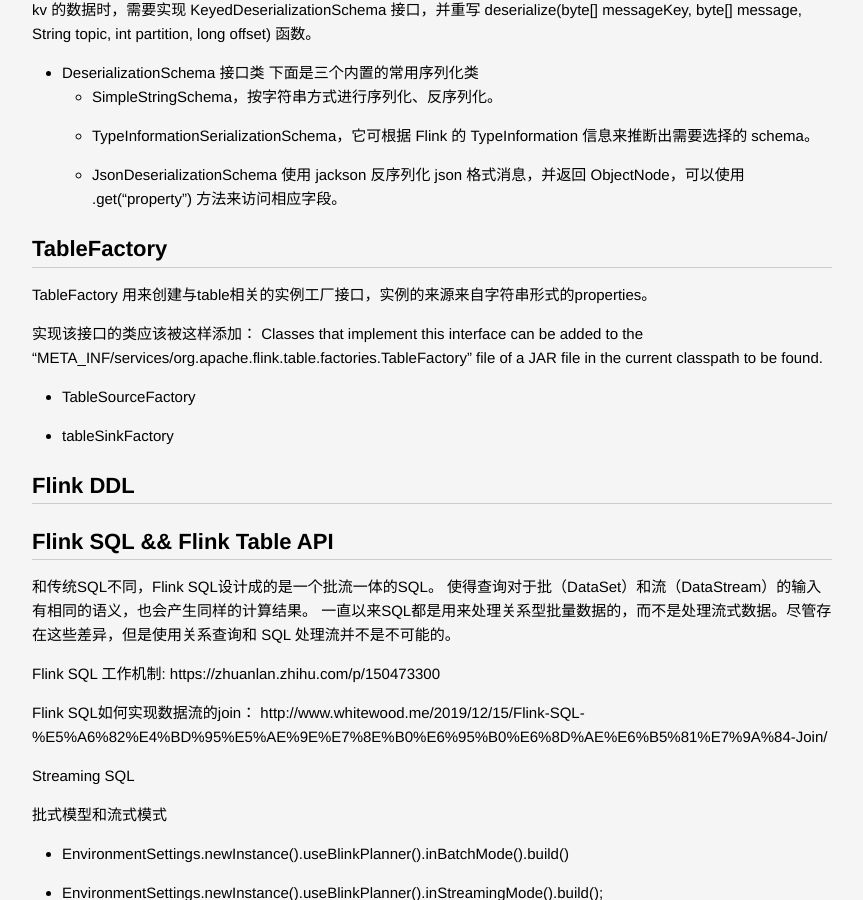
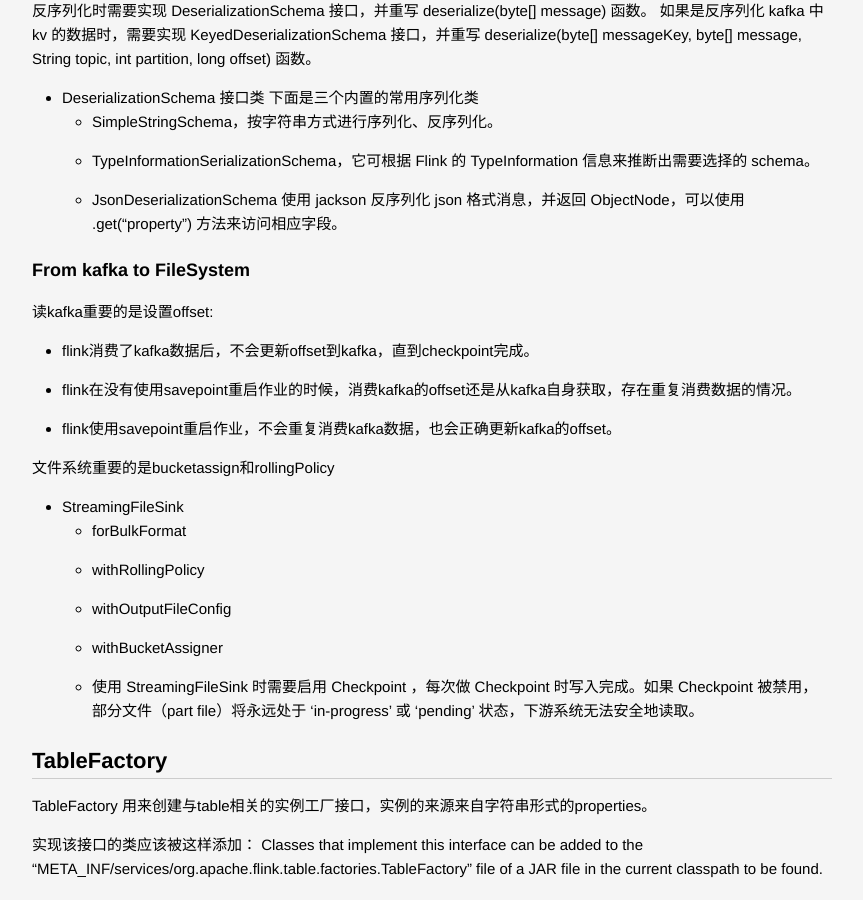
Before and after one commit to lucky521/blog, a Jekyll site: the page built from _posts/framework/2020-03-05-flink.markdown, in a window 1280 px wide and 900 px high, scrolled down 12122 px. Shown: the whole window, without its empty margins (208-1071 px from the left). Built offline with Jekyll 4.4.1, drawn with Linux system fonts in a browser that asks for light colours; some of the changed text lies outside the part shown.

Commit message:
Update 2020-03-05-flink.markdown

```diff
--- a/_posts/framework/2020-03-05-flink.markdown
+++ b/_posts/framework/2020-03-05-flink.markdown
@@ -426,6 +426,24 @@
   * JsonDeserializationSchema 使用 jackson 反序列化 json 格式消息，并返回 ObjectNode，可以使用 .get(“property”) 方法来访问相应字段。
 
 
+### From kafka to FileSystem
+
+读kafka重要的是设置offset:
+* flink消费了kafka数据后，不会更新offset到kafka，直到checkpoint完成。
+* flink在没有使用savepoint重启作业的时候，消费kafka的offset还是从kafka自身获取，存在重复消费数据的情况。
+* flink使用savepoint重启作业，不会重复消费kafka数据，也会正确更新kafka的offset。
+
+
+文件系统重要的是bucketassign和rollingPolicy
+* StreamingFileSink
+  * forBulkFormat
+  * withRollingPolicy
+  * withOutputFileConfig
+  * withBucketAssigner
+  * 使用 StreamingFileSink 时需要启用 Checkpoint ，每次做 Checkpoint 时写入完成。如果 Checkpoint 被禁用，部分文件（part file）将永远处于 'in-progress' 或 'pending' 状态，下游系统无法安全地读取。
+
+
+
 
 ## TableFactory
 TableFactory 用来创建与table相关的实例工厂接口，实例的来源来自字符串形式的properties。
```
